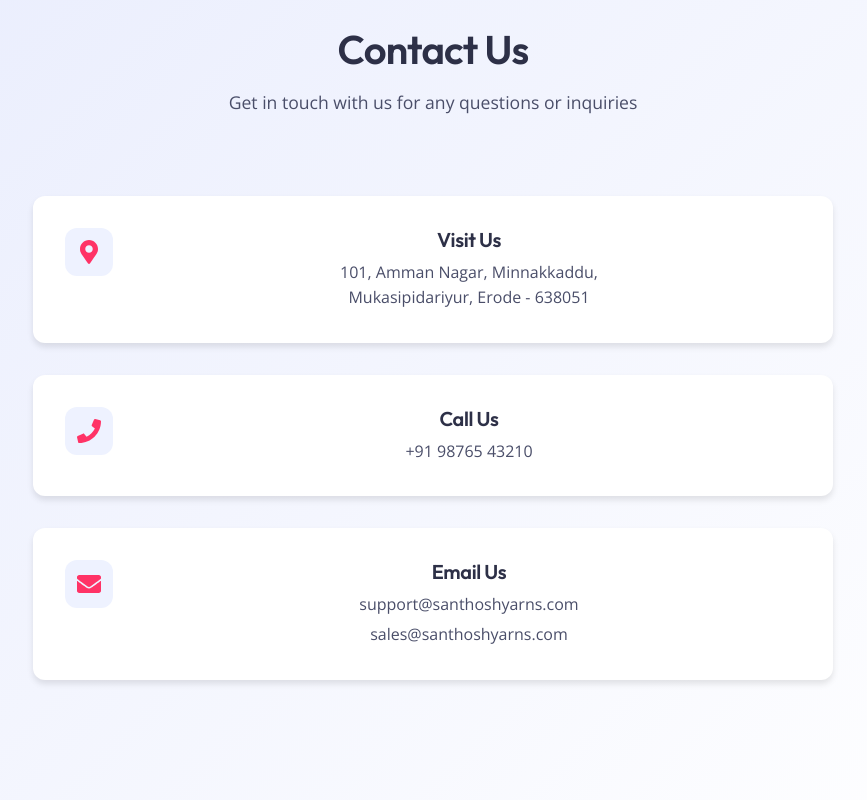
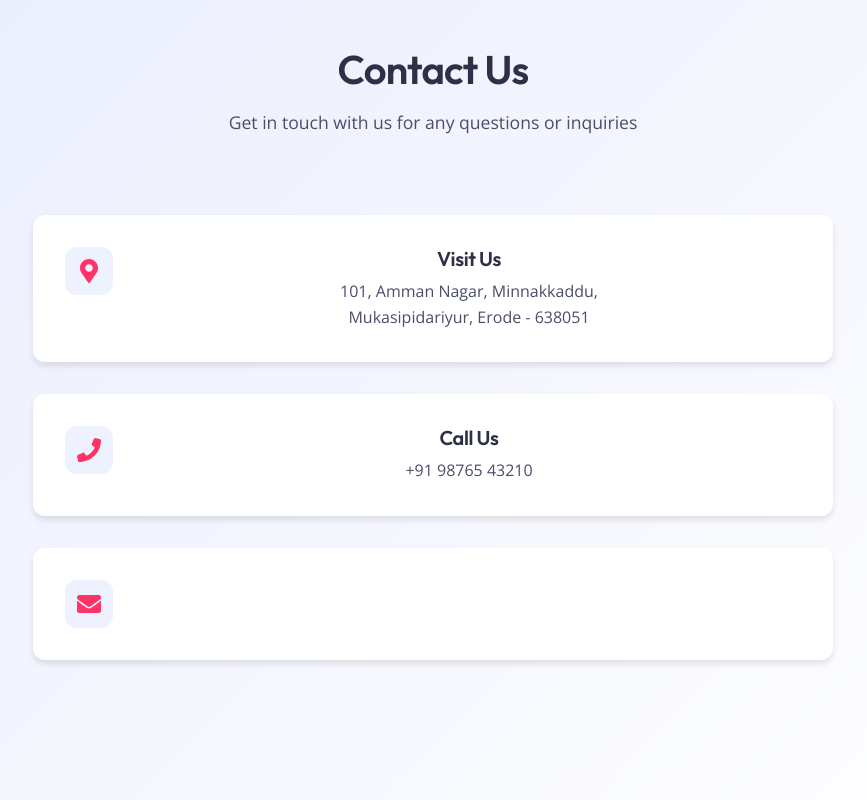
Before and after one commit to kavya-senthilkumar/SanthoshYarns, a React (Create React App) app in the folder client/: page / in a window 1280 px wide. Shown: the part 2271-3071 px from the top of the page, without its empty margins (207-1074 px from the left). Built offline with nearby package versions, Linux system fonts and the light colour scheme; no server answers.

Commit message:
Update Contact.js

```diff
--- a/client/src/components/Landing/Contact.js
+++ b/client/src/components/Landing/Contact.js
@@ -38,11 +38,6 @@
                         <div className="info__icon__wrapper">
                             <FaEnvelope className="info__icon" />
                         </div>
-                        <div className="info__content">
-                            <h3>Email Us</h3>
-                            <p>support@santhoshyarns.com</p>
-                            <p>sales@santhoshyarns.com</p>
-                        </div>
                     </div>
                 </div>
             </div>
```
